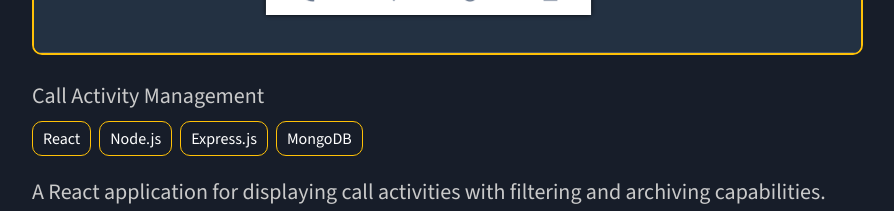
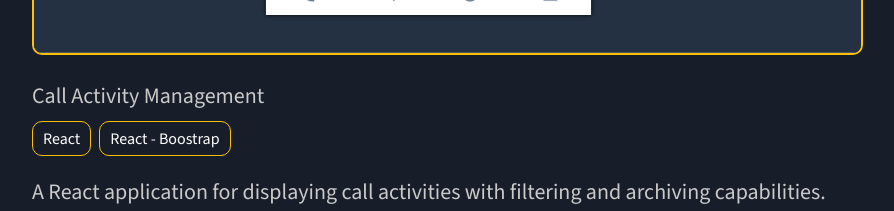
Before and after one commit to sureshas47/PortfolioApp, a React (Vite) app in the folder Frontend/: page / in a window 1280 px wide. Shown: the part 3720-3931 px from the top of the page, without its empty margins (335-1229 px from the left). Built offline with nearby package versions, Linux system fonts and the light colour scheme.

Commit message:
data changed

```diff
--- a/Frontend/src/Components/FeaturedProjects.jsx
+++ b/Frontend/src/Components/FeaturedProjects.jsx
@@ -146,17 +146,11 @@ function FeaturedProjects() {
                               {featuredWork.name}
                             </p>
 
-                            <Row>
                             {featuredWork.technologiesUsed.map((stack) => {
                               return (
                                 <>
-                                    <Col
-                                      style={{
-                                        display: "flex",
-                                        justifyContent: "space-evenly",
-                                      }}
-                                    >
                                   <span
+                                    className="me-2"
                                     style={{
                                       padding: "6px 10px",
                                       border: "1px solid #ffc107",
@@ -167,11 +161,9 @@ function FeaturedProjects() {
                                   >
                                     {stack}
                                   </span>
-                                    </Col>
                                 </>
                               );
                             })}
-                            </Row>
                           </CardPara>
                         </Row>
                         <Row className="mt-4">
--- a/Frontend/src/Data/index.js
+++ b/Frontend/src/Data/index.js
@@ -4,7 +4,7 @@ export const data = [
   {
     name: "Call Activity Management",
     desc: "A React application for displaying call activities with filtering and archiving capabilities.",
-    technologiesUsed: ["React", "Node.js", "Express.js", "MongoDB"],
+    technologiesUsed: ["React", "React - Boostrap"],
     image: aircall,
     video: aircallVideo,
     features: [
```
Lines whose indentation alone changed are shown as unchanged.
